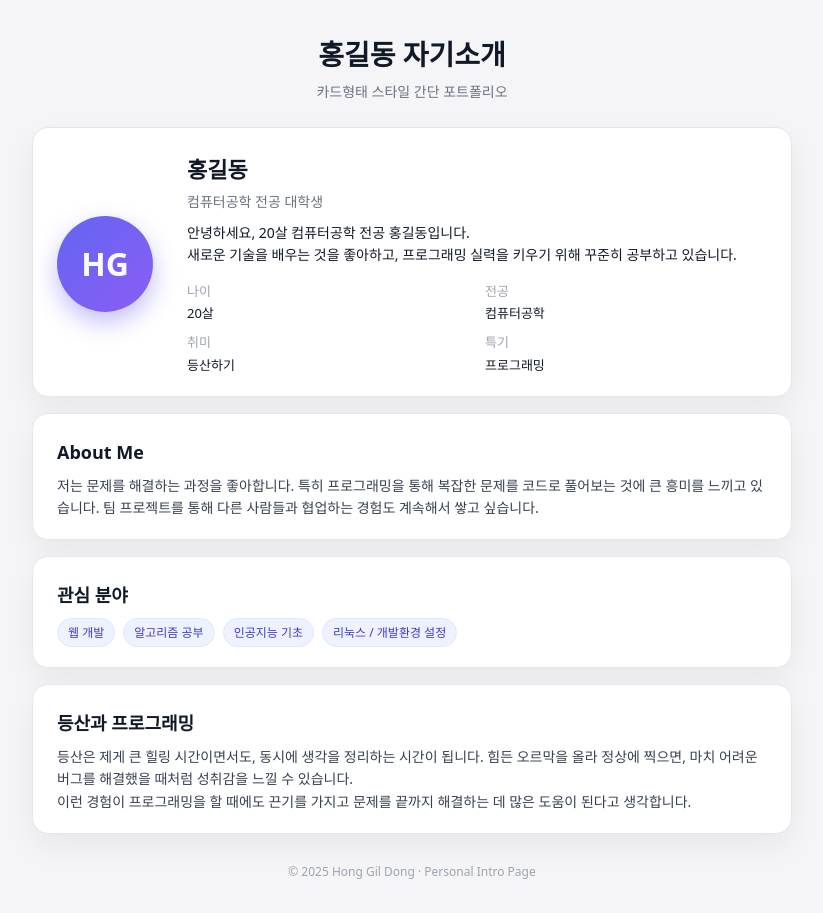
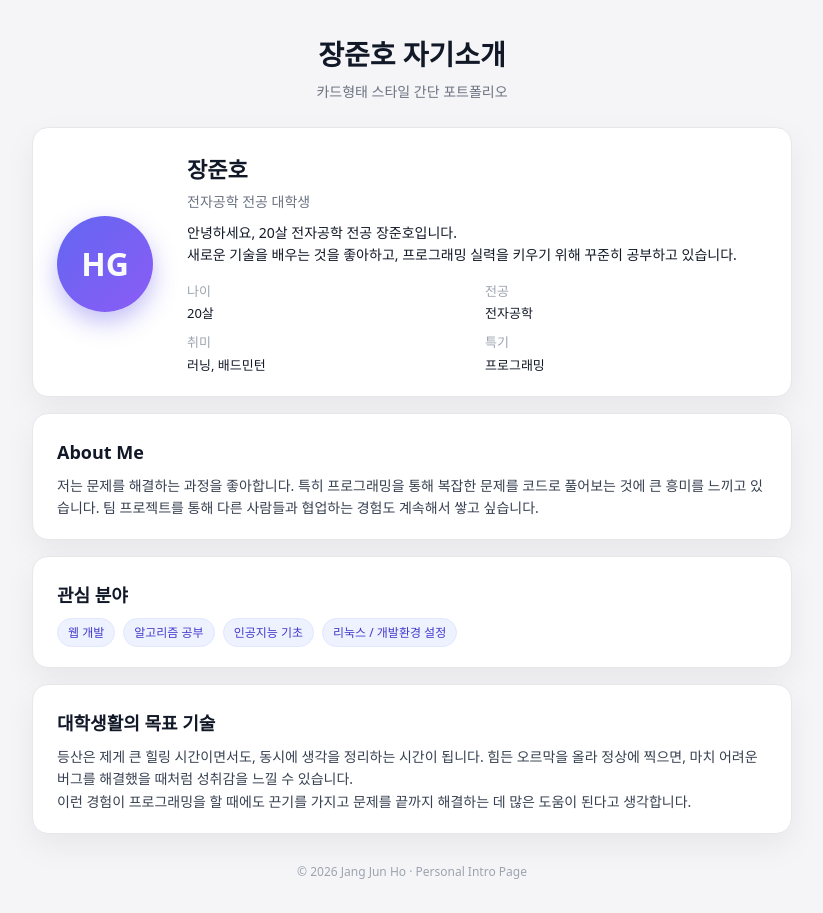
Before and after one commit to junhojang0102/junhojang0102.github.io, a plain HTML site: page index.html in a window 1280 px wide. Shown: the whole page, without its empty margins (228-1051 px from the left). Drawn offline with Linux system fonts and the light colour scheme.

Commit message:
Update index.html

```diff
--- a/index.html
+++ b/index.html
@@ -2,13 +2,13 @@
 <html lang="ko">
 <head>
     <meta charset="UTF-8">
-    <title>홍길동 자기소개 홈페이지</title>
+    <title>장준호 자기소개 홈페이지</title>
     <link rel="stylesheet" href="style.css">
 </head>
 <body>
     <div class="page">
         <header class="header">
-            <h1>홍길동 자기소개</h1>
+            <h1>장준호 자기소개</h1>
             <p class="subtitle">카드형태 스타일 간단 포트폴리오</p>
         </header>
 
@@ -18,10 +18,10 @@
                     <div class="avatar"><span>HG</span></div>
                 </div>
                 <div class="profile-right">
-                    <h2>홍길동</h2>
-                    <p class="profile-role">컴퓨터공학 전공 대학생</p>
+                    <h2>장준호</h2>
+                    <p class="profile-role">전자공학 전공 대학생</p>
                     <p class="profile-summary">
-                        안녕하세요, 20살 컴퓨터공학 전공 홍길동입니다.<br>
+                        안녕하세요, 20살 전자공학 전공 장준호입니다.<br>
                         새로운 기술을 배우는 것을 좋아하고, 프로그래밍 실력을 키우기 위해 꾸준히 공부하고 있습니다.
                     </p>
 
@@ -32,11 +32,11 @@
                         </div>
                         <div class="info-item">
                             <span class="info-label">전공</span>
-                            <span class="info-value">컴퓨터공학</span>
+                            <span class="info-value">전자공학</span>
                         </div>
                         <div class="info-item">
                             <span class="info-label">취미</span>
-                            <span class="info-value">등산하기</span>
+                            <span class="info-value">러닝, 배드민턴</span>
                         </div>
                         <div class="info-item">
                             <span class="info-label">특기</span>
@@ -66,7 +66,7 @@
             </section>
 
             <section class="section-card">
-                <h3>등산과 프로그래밍</h3>
+                <h3>대학생활의 목표 기술</h3>
                 <p>
                     등산은 제게 큰 힐링 시간이면서도, 동시에 생각을 정리하는 시간이 됩니다.
                     힘든 오르막을 올라 정상에 찍으면, 마치 어려운 버그를 해결했을 때처럼
@@ -78,8 +78,9 @@
         </main>
 
         <footer class="footer">
-            <p>© 2025 Hong Gil Dong · Personal Intro Page</p>
+            <p>© 2026 Jang Jun Ho · Personal Intro Page</p>
         </footer>
     </div>
 </body>
+
 </html>
```
